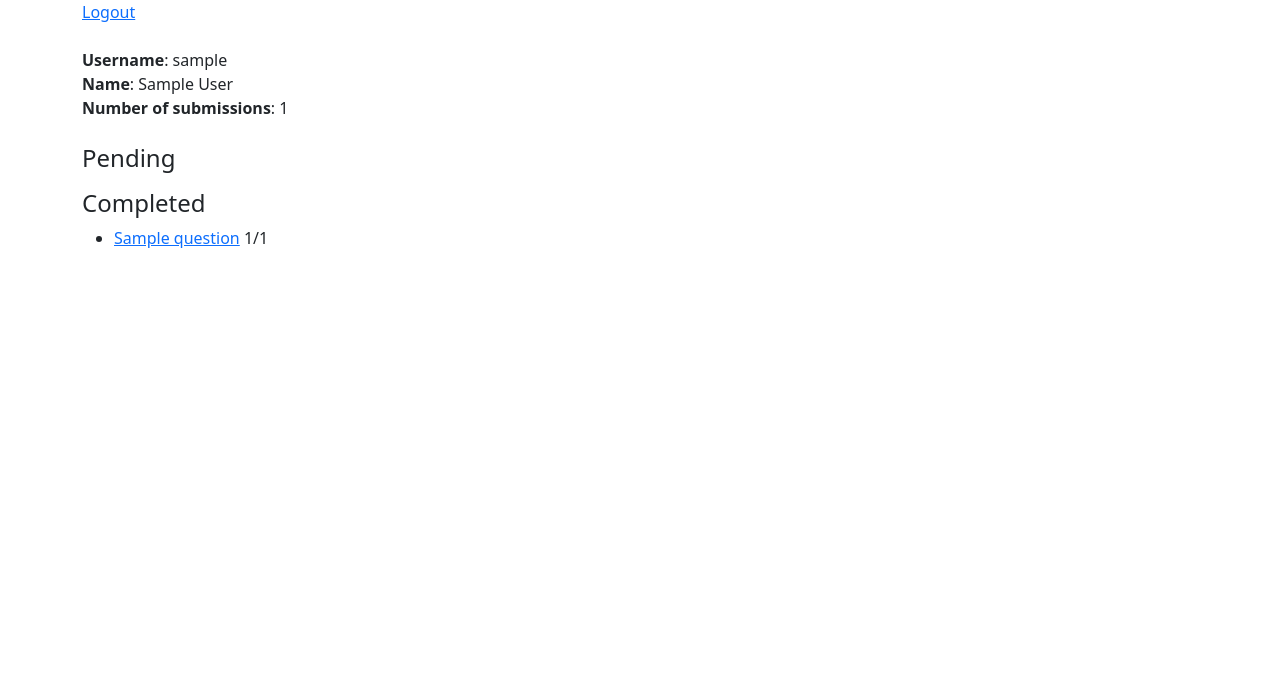
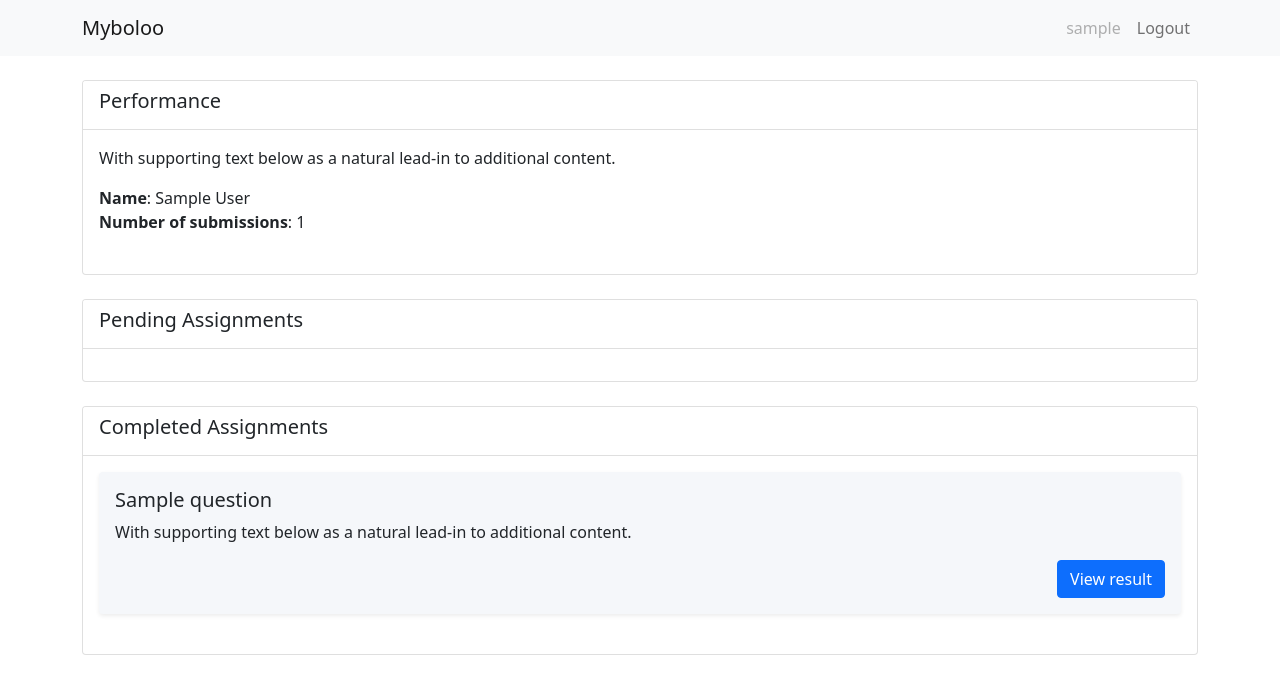
Before and after one commit to ArpitSureka/EduTest, a Django app: page / in a window 1280 px wide. Shown: the top 694 px of the page. Run offline with Django 4.2, Linux system fonts and the light colour scheme; a user stored in the database is signed in; tables that the repository leaves empty hold one stand-in row (values such as "Sample post"); some libraries are stand-ins or nearby versions.

Commit message:
frontend fixes

```diff
--- a/proj/base/templates/base/base.html
+++ b/proj/base/templates/base/base.html
@@ -12,6 +12,29 @@
     {% endif %}
 </head>
 <body>
+    <nav class="navbar navbar-expand-lg navbar-light bg-light">
+        <div class="container">
+            <a class="navbar-brand" href="#">Myboloo</a>
+            <button class="navbar-toggler" type="button" data-bs-toggle="collapse" data-bs-target="#navbarNavDropdown"
+                aria-controls="navbarNavDropdown" aria-expanded="false" aria-label="Toggle navigation">
+                <span class="navbar-toggler-icon"></span>
+            </button>
+            <div class="collapse navbar-collapse" id="navbarNavDropdown">
+                <ul class="navbar-nav me-auto">
+
+
+                </ul>
+                <ul class="navbar-nav">
+                    <li class="nav-item">
+                        <a class="nav-link disabled" href="#">{{ user.username }}</a>
+                    </li>
+                    <li class="nav-item">
+                        <a class="nav-link" href="#">Logout</a>
+                    </li>
+                </ul>
+            </div>
+        </div>
+    </nav>
     {% include 'base/messages.html' %}
     <div class = "container">
         {% block content %} {% endblock %}
--- a/proj/base/templates/base/home.html
+++ b/proj/base/templates/base/home.html
@@ -1,27 +1,71 @@
 {% extends 'base/base.html' %}
 {% block content %}
-    <a href = "{% url 'logout' %}">Logout</a><br><br>
-    <b>Username</b>: {{ user.username }}<br>
+<br>
+<div class="card mb-4" id = "performance">
+    <div class="card-header" style="background-color: white;">
+        <h5>Performance</h5>
+    </div>
+    <div class="card-body">
+        <p class="card-text">With supporting text below as a natural lead-in to additional content.</p>
         <b>Name</b>: {{ profile.first_name }} {{ profile.last_name }}<br>
         <b>Number of submissions</b>: {{ count }}<br><br>
+    </div>
+</div>
 
-    <h4>Pending</h4>
+<div class="card mb-4" id = "pending">
+    <div class="card-header" style="background-color: white;">
+        <h5>Pending Assignments</h5>
+    </div>
+    <div class="card-body">
+        {% for pendquestion in pending %}
     <ul>
+        {% if pendquestion.question.classs == profile.classs %}
+        <div class="card shadow-sm rounded mb-4" style="background:#f5f7fa; border:none">
+            <div class="card-body">
+                <h5 class="card-title">{{ pendquestion.question.title }}</h5>
+                <p class="card-text">With supporting text below as a natural lead-in to additional content.</p>
+                <div style="float: right;"><a href="{% url 'question-detail' pendquestion.question.id %}" class="btn btn-primary">Attempt</a></div>
+            </div>
+        </div>
+        {% endif %}
+        {% endfor %}
+        <!-- <ul>
             {% for pendquestion in pending %}
             {% if pendquestion.question.classs == profile.classs %}
-            <li><a href = "{% url 'question-detail' pendquestion.question.id %}">{{ pendquestion.question.title }}</a>
+            <li><a href="{% url 'question-detail' pendquestion.question.id %}">{{ pendquestion.question.title }}</a>
                 {{ pendquestion.question.classs }}</li>
             {% endif %}
             {% endfor %}
-    </ul>
+        </ul> -->
+    </div>
+</div>
 
-    <h4>Completed</h4>
-    <ul>
+<div class="card" id = "completed">
+    <div class="card-header" style="background-color: white;">
+        <h5>Completed Assignments</h5>
+    </div>
+    <div class="card-body">
         {% for subquestion in submissions %}
         {% if subquestion.question.classs == profile.classs %}
-            <li><a href = "{% url 'question-detail' subquestion.question.id %}">{{ subquestion.question.title }}</a>
+        <div class="card shadow-sm  mb-4" style="background:#f5f7fa; border:none">
+            <div class="card-body">
+                <h5 class="card-title">{{ subquestion.question.title }}</h5>
+                <p class="card-text">With supporting text below as a natural lead-in to additional content.</p>
+                <div style="float: right;"><a href="{% url 'question-detail' subquestion.question.id %}" class="btn btn-primary">View result</a></div>
+            </div>
+        </div>
+        {% endif %}
+        {% endfor %}
+        <!-- <ul>
+            {% for subquestion in submissions %}
+            {% if subquestion.question.classs == profile.classs %}
+            <li><a href="{% url 'question-detail' subquestion.question.id %}">{{ subquestion.question.title }}</a>
                 {{ subquestion.marks_obtd }}/{{ subquestion.question.full_marks }}</li>
             {% endif %}
             {% endfor %}
-    </ul>
+        </ul> -->
+    </div>
+</div>
+
+
 {% endblock %}
```
Lines whose indentation alone changed are shown as unchanged.
